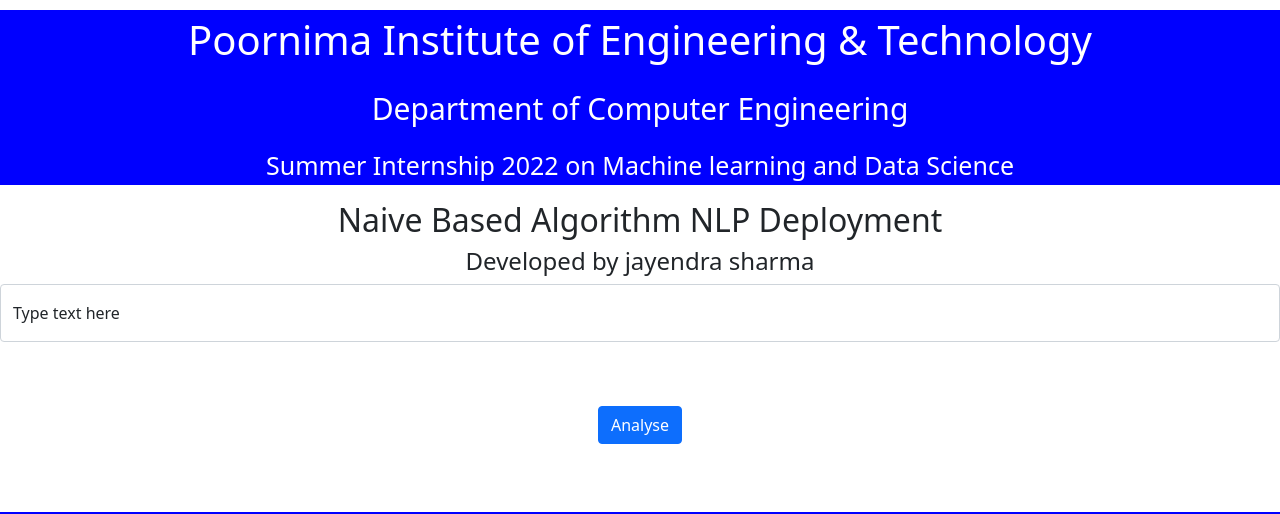
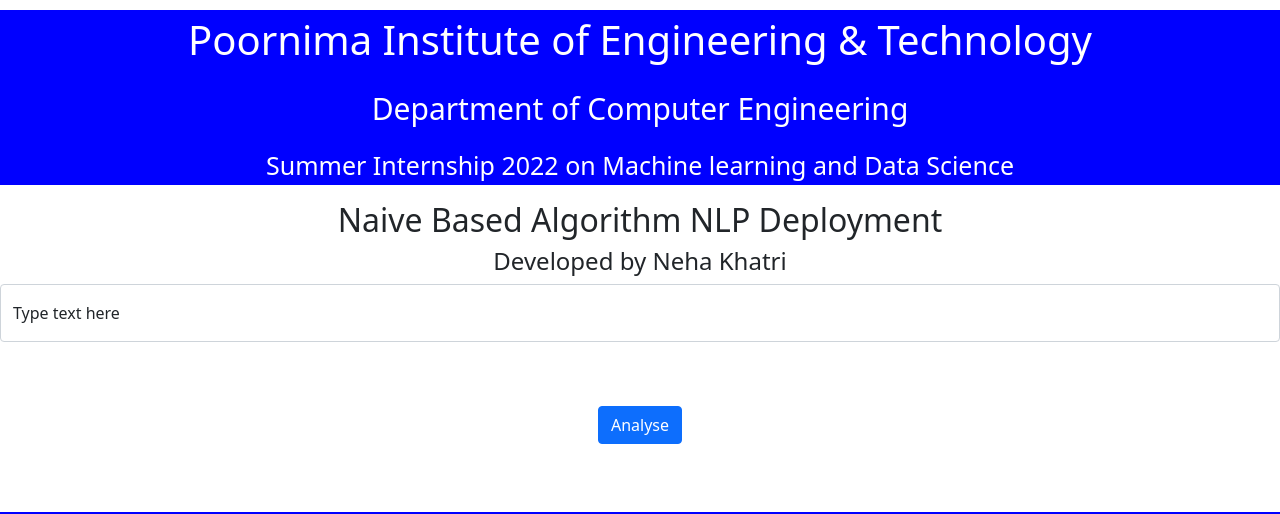
Before and after one commit to nehakhatri2021/project5_sentiment_analysis, a Flask app: page / in a window 1280 px wide. Shown: the top 514 px of the page. Run offline with Flask 2, Linux system fonts and the light colour scheme; parts of the project's set-up code (start-up, migrations or seed data) failed here and were passed over.

Commit message:
Update index.html

```diff
--- a/templates/index.html
+++ b/templates/index.html
@@ -35,7 +35,7 @@ div {text-align: center;}
 
 <div class="login">
 <h2 >Naive Based Algorithm NLP Deployment</h2>
-<h4>Developed by jayendra sharma</h4>
+<h4>Developed by Neha Khatri</h4>
 <!-- Main Input For Receiving Query to our ML -->
 <form action="{{ url_for('predict')}}"method="get">
 <div class="form-floating mb-3">
```
